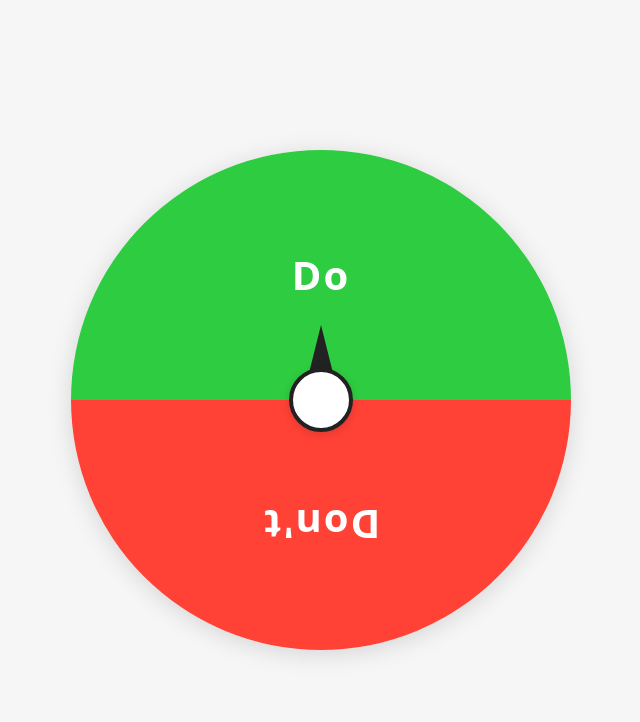
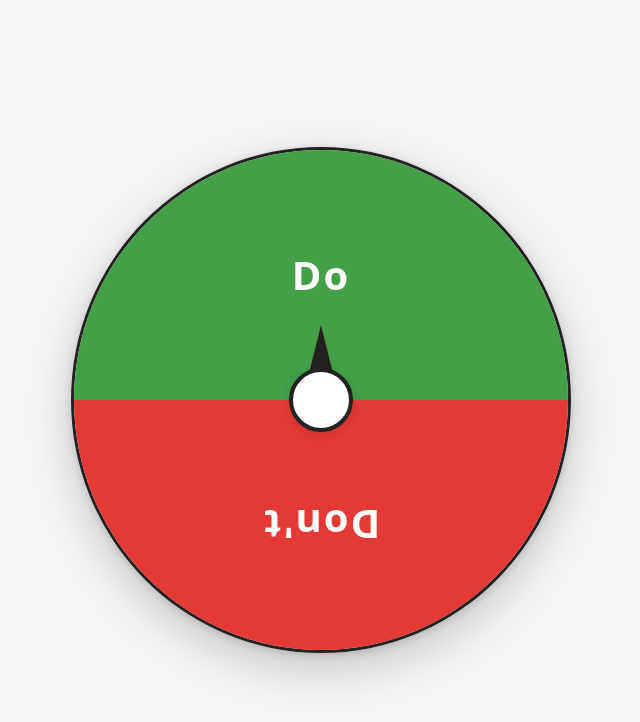
Before and after one commit to advancedor96/1of2_rotate, a Vue app: page / in a window 1280 px wide. Shown: the top 722 px of the page, without its empty margins (319-959 px from the left). Built offline with nearby package versions, Linux system fonts and the light colour scheme.

Commit message:
加入黑邊

```diff
--- a/src/App.vue
+++ b/src/App.vue
@@ -79,9 +79,11 @@ function spinWheel() {
   height: 100%;
   border-radius: 50%;
   position: relative;
-  box-shadow: 0 4px 24px #0002;
   background: transparent;
   overflow: hidden;
+  border: 3px solid #222; /* 新增黑邊 */
+  /* 新增浮起來的陰影 */
+  box-shadow: 0 16px 48px 0 #0003, 0 2px 8px #0002;
 }
 .half {
   position: absolute;
@@ -97,11 +99,11 @@ function spinWheel() {
   letter-spacing: 2px;
 }
 .do {
-  background: #2ecc40;
+  background: #43a047;
   top: 0;
 }
 .dont {
-  background: #ff4136;
+  background: #e53935;
   bottom: 0;
   transform: rotate(180deg);
 }
```
